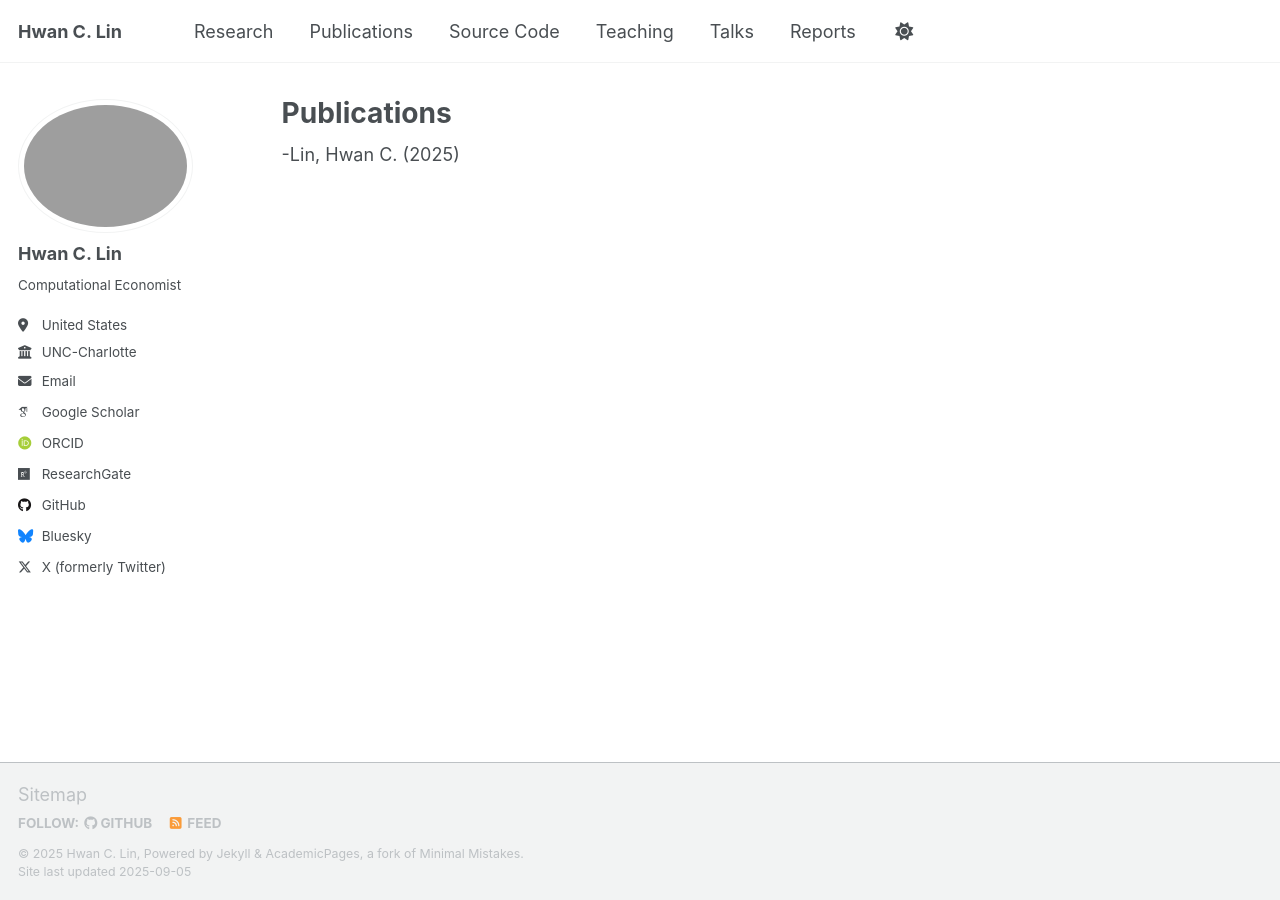
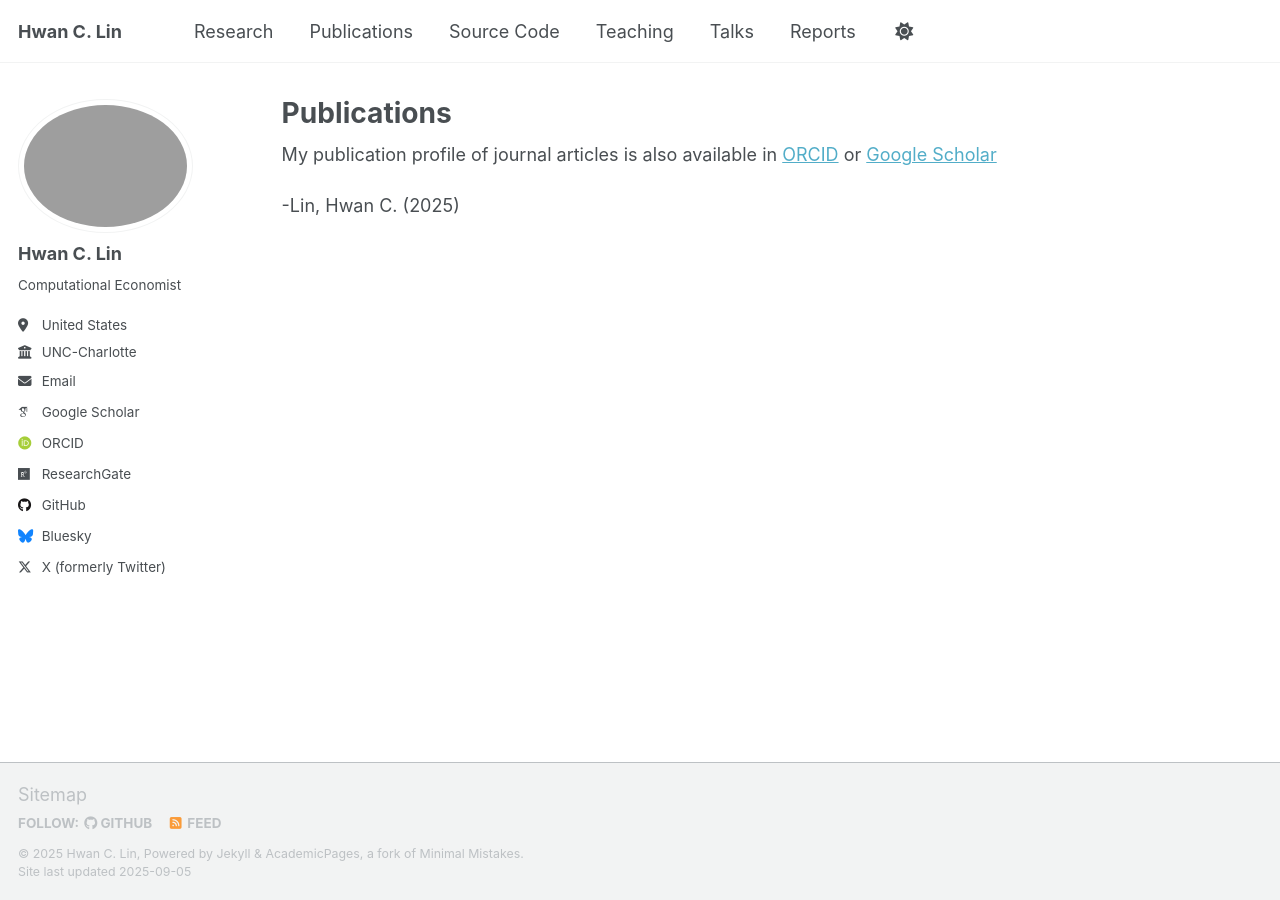
Before and after one commit to hwanclin/hwanclin.github.io, a Jekyll site: the page built from _pages/pub-test.md, in a window 1280 px wide. Built offline with Jekyll 4.4.1, drawn with Linux system fonts in a browser that asks for light colours; some web fonts are replaced; a script that is not in the unit is left out.

Commit message:
Update pub-test.md

```diff
--- a/_pages/pub-test.md
+++ b/_pages/pub-test.md
@@ -5,4 +5,8 @@ author_profile: true
 nav: true
 nav_order: 2
 ---
+
+
+My publication profile of journal articles is also available in [ORCID](https://orcid.org/0000-0002-9983-8078) or [Google Scholar](https://scholar.google.com/citations?user=u9C67bMAAAAJ&hl=en)
+
 -Lin, Hwan C. (2025)
```
